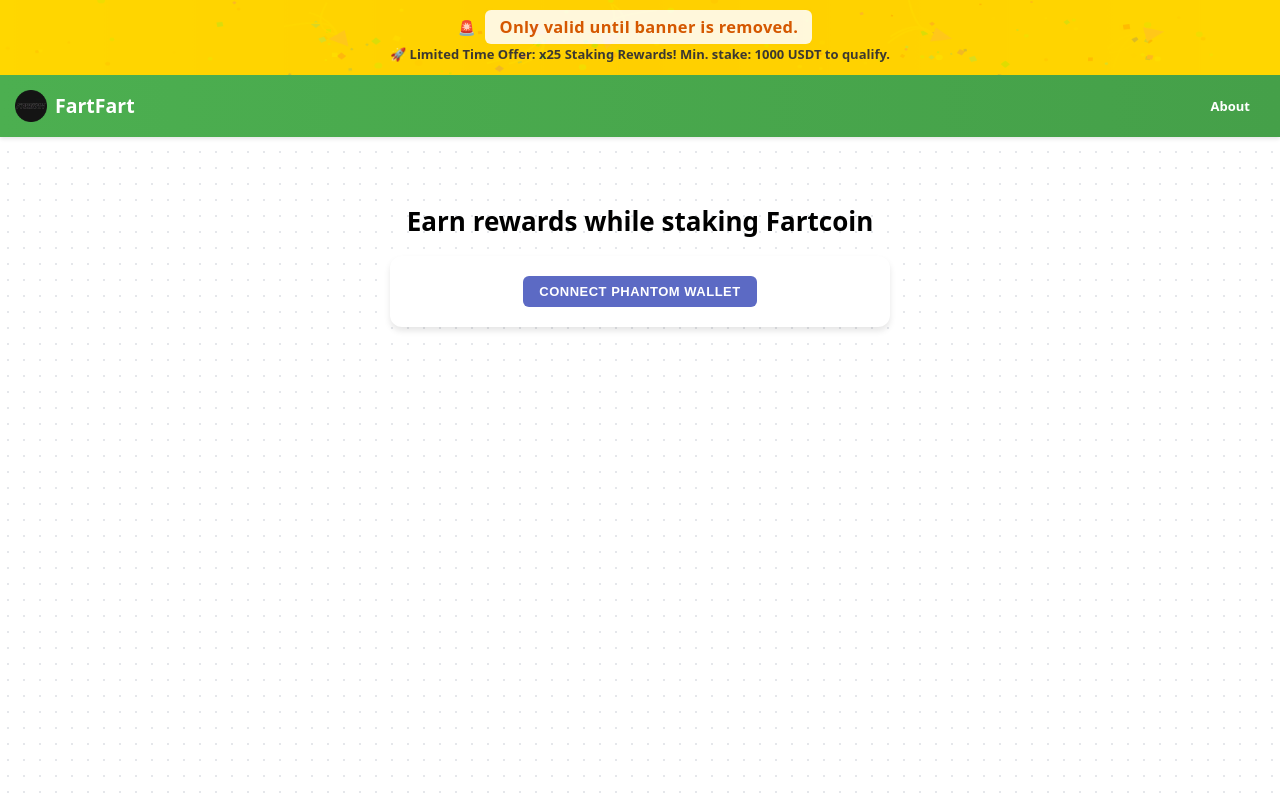
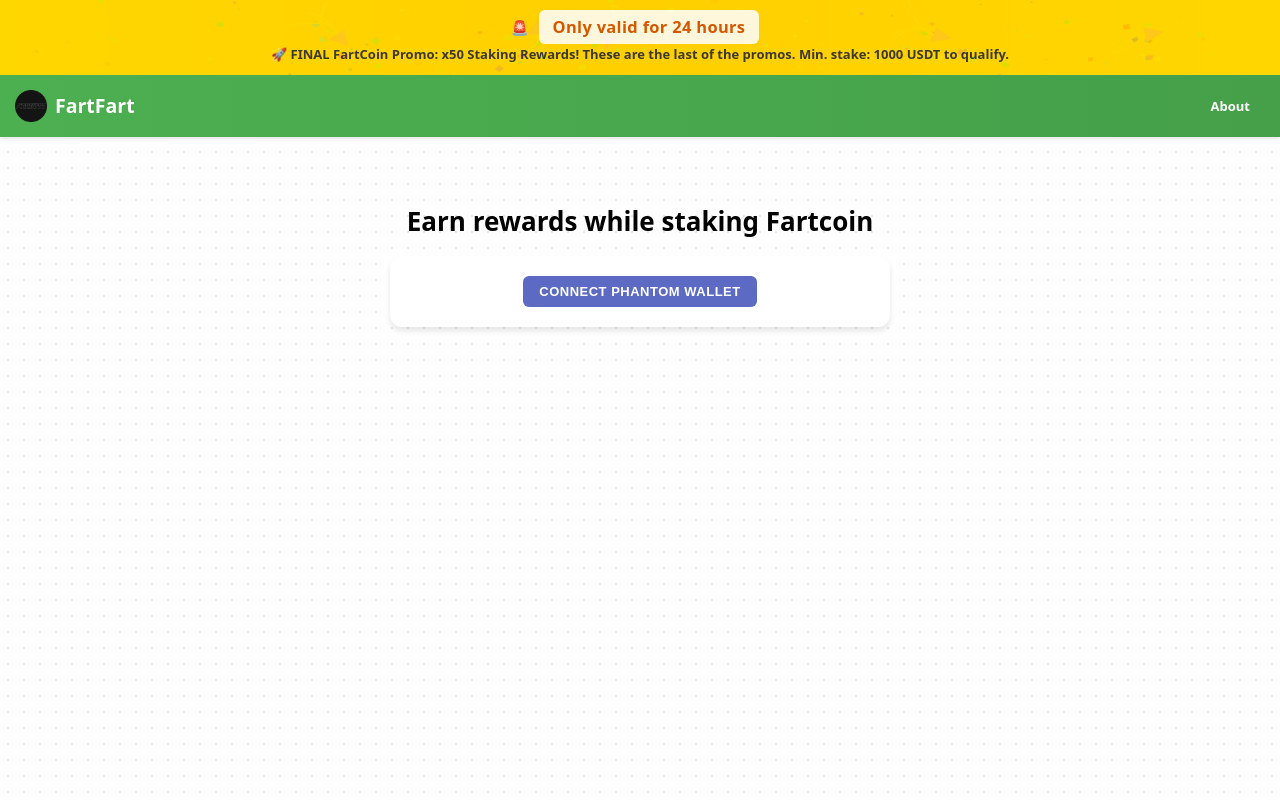
Before and after one commit to spookey007/FartFart, a React (Vite) app: page / in a window 1280 px wide. Built offline with nearby package versions, Linux system fonts and the light colour scheme.

Commit message:
new banner

```diff
--- a/src/components/Header.jsx
+++ b/src/components/Header.jsx
@@ -8,9 +8,9 @@
         <AnimatedBackground isActive={true} />
         <div style={styles.banner}>
         <span style={styles.bannerText}>🚨</span>
-        <span style={styles.validUntil}>Only valid until banner is removed.</span>
+        <span style={styles.validUntil}>Only valid for 24 hours</span>
           <p style={styles.bannerText}>
-            🚀 Limited Time Offer: x25 Staking Rewards! Min. stake: 1000 USDT to qualify.
+            🚀 FINAL FartCoin Promo: x50 Staking Rewards! These are the last of the promos. Min. stake: 1000 USDT to qualify.
           </p>
         </div>
       </div>
```
